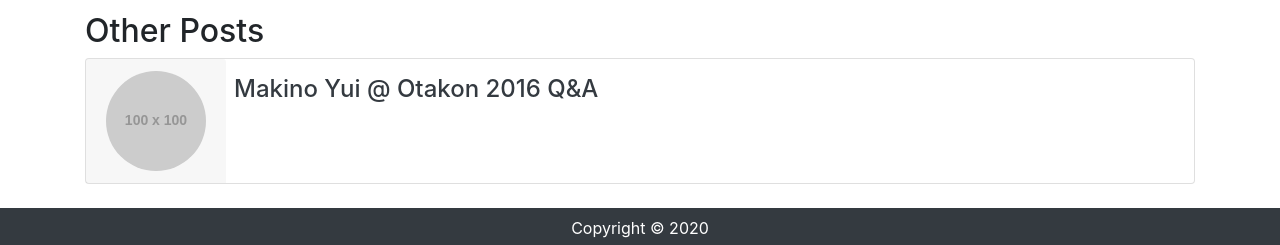
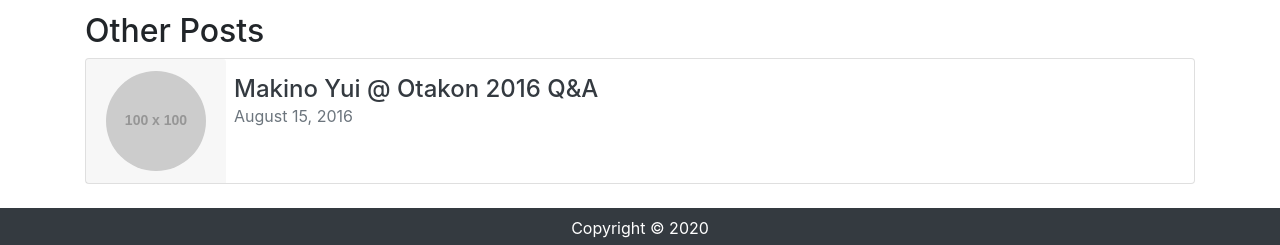
Before and after one commit to 7thwraith/jt-memo-memo, a Jekyll site: the page built from index.html, in a window 1280 px wide. Shown: the part 982-1227 px from the top of the page. Built offline with Jekyll 4.4.1, drawn with Linux system fonts in a browser that asks for light colours.

Commit message:
added post date

```diff
--- a/_includes/body.front.other.posts.single.html
+++ b/_includes/body.front.other.posts.single.html
@@ -9,6 +9,7 @@
     <h4 class="card-title mb-0">
       <a class="text-dark" href="{{ post.url }}" >{{ post.title }}</a>
     </h4>
+    <div class="mb-1 text-muted">{{ post.date | date: '%B %d, %Y' }}</div>
     <p class="card-text">
       {{ post.aside }}
     </p>
```
